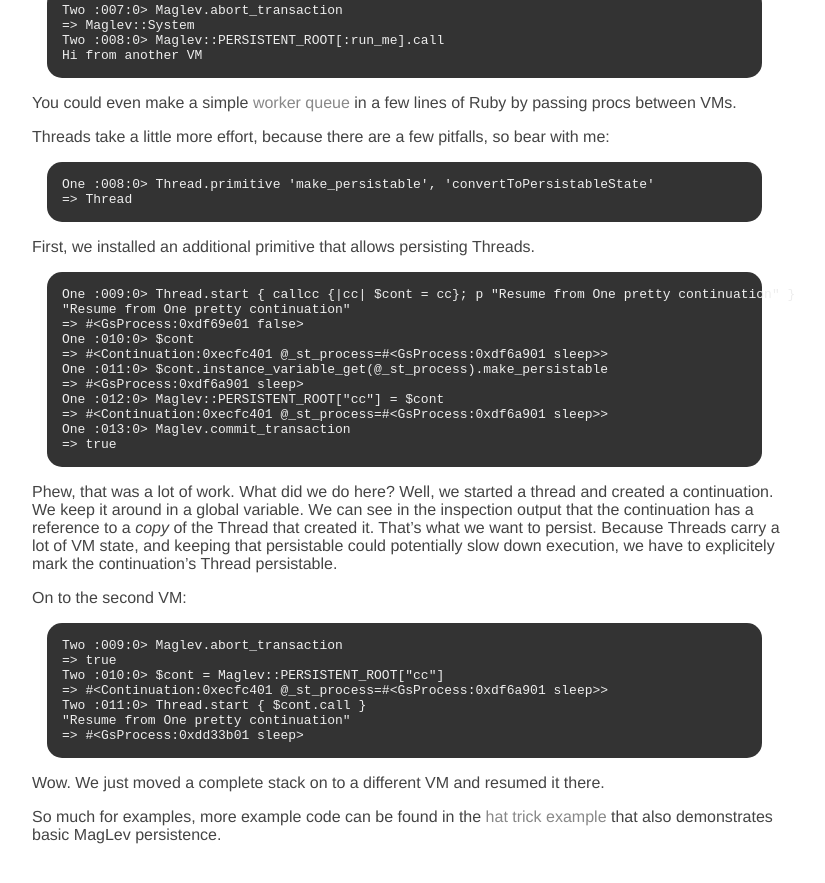
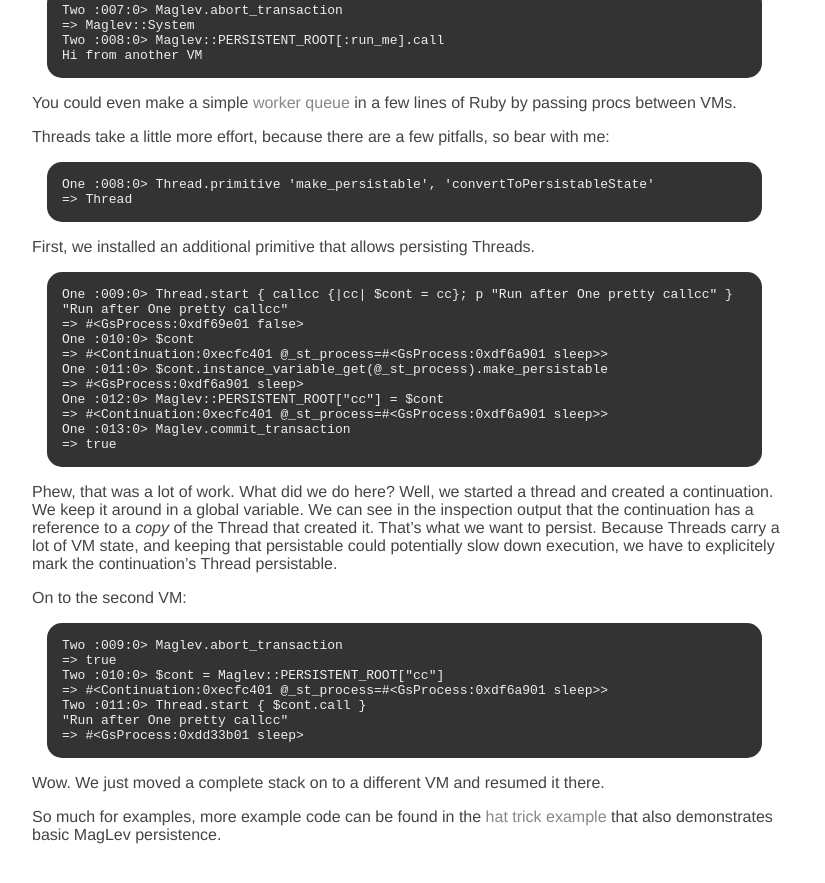
Before and after one commit to MagLev/maglev.github.com, a Jekyll site: the page built from docs/learn.markdown, in a window 1280 px wide and 900 px high, scrolled down 1833 px. Shown: the top 883 px of the window, without its empty margins (178-1003 px from the left). Built offline with Jekyll 4.4.1, drawn with Linux system fonts in a browser that asks for light colours.

Commit message:
Shorten code-line, fixes display issue on website.

```diff
--- a/docs/learn.markdown
+++ b/docs/learn.markdown
@@ -108,8 +108,8 @@
 
 First, we installed an additional primitive that allows persisting Threads.
 
-    One :009:0> Thread.start { callcc {|cc| $cont = cc}; p "Resume from One pretty continuation" }
-    "Resume from One pretty continuation"
+    One :009:0> Thread.start { callcc {|cc| $cont = cc}; p "Run after One pretty callcc" }
+    "Run after One pretty callcc"
     => #<GsProcess:0xdf69e01 false>
     One :010:0> $cont
     => #<Continuation:0xecfc401 @_st_process=#<GsProcess:0xdf6a901 sleep>>
@@ -134,7 +134,7 @@
     Two :010:0> $cont = Maglev::PERSISTENT_ROOT["cc"]
     => #<Continuation:0xecfc401 @_st_process=#<GsProcess:0xdf6a901 sleep>>
     Two :011:0> Thread.start { $cont.call }
-    "Resume from One pretty continuation"
+    "Run after One pretty callcc"
     => #<GsProcess:0xdd33b01 sleep>
 
 Wow. We just moved a complete stack on to a different VM and resumed it there.
```
